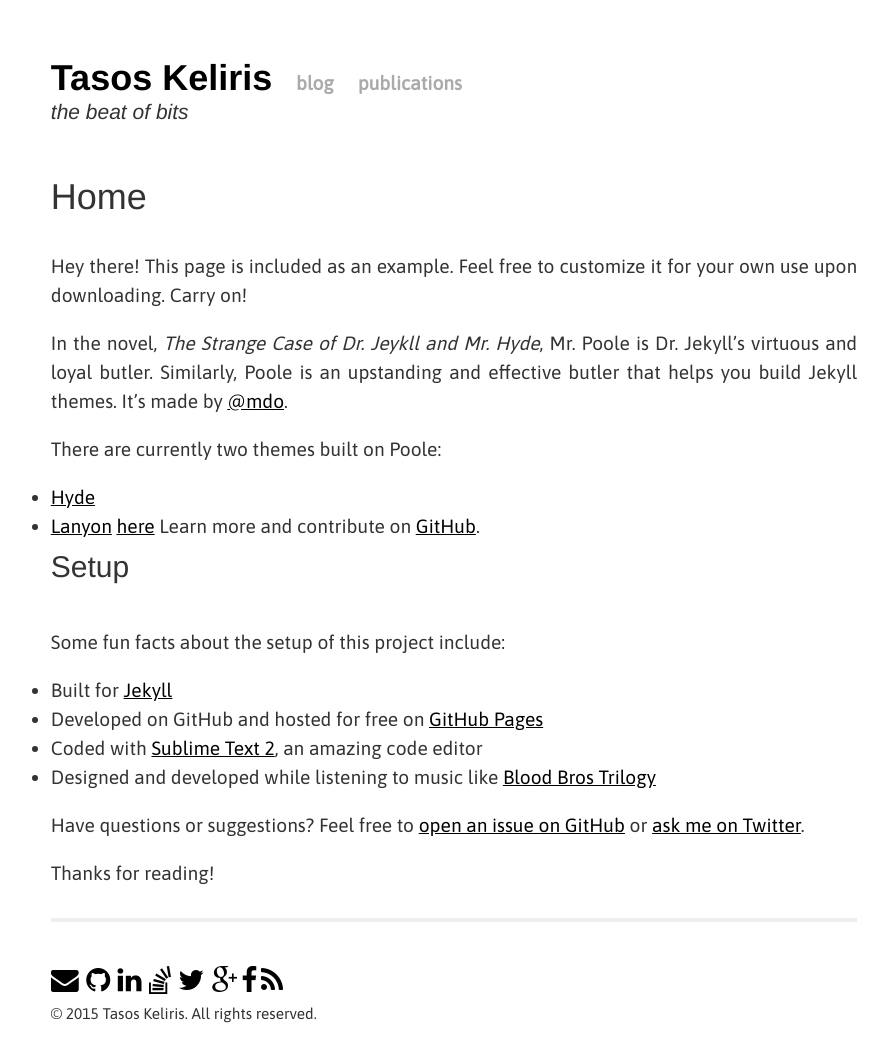
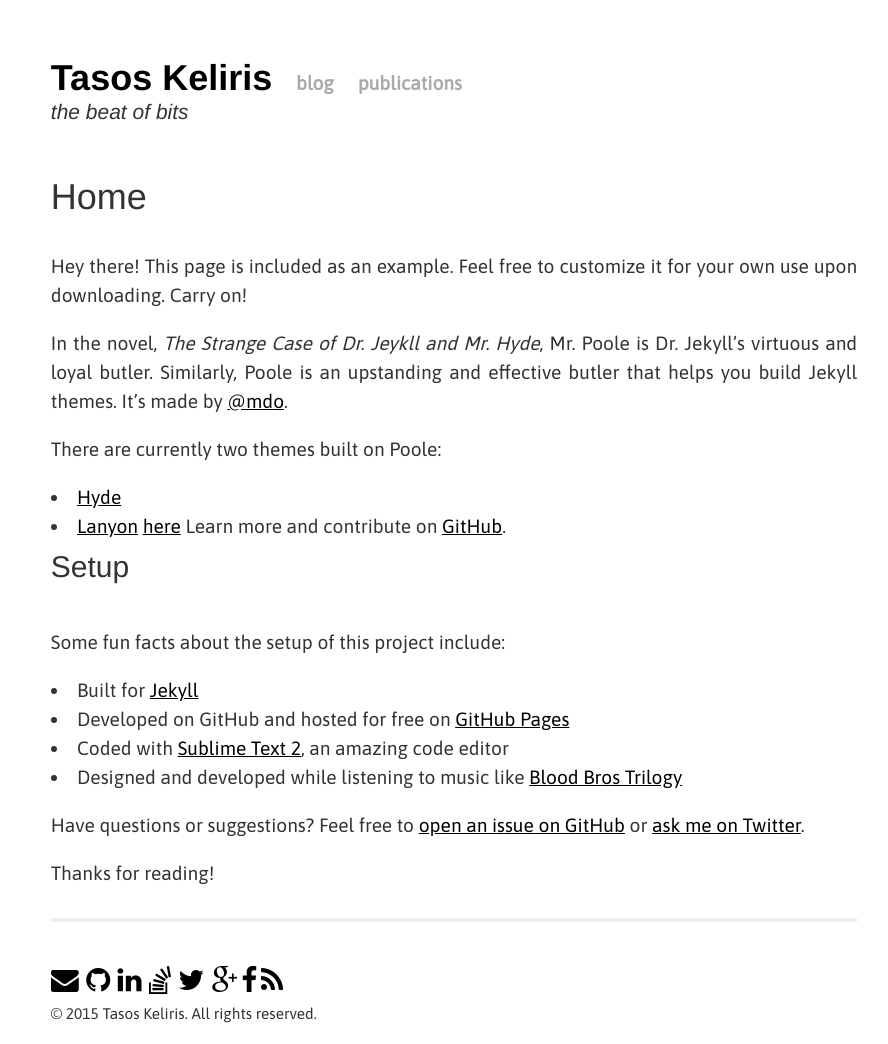
Before and after one commit to tkeliris/tkeliris.github.io, a Jekyll site: the page built from index.html, in a window 1280 px wide. Shown: the whole page, without its empty margins (186-1074 px from the left). Built offline with Jekyll 4.4.1, drawn with Linux system fonts in a browser that asks for light colours; Markdown is read by kramdown in place of the engine named in the settings.

Commit message:
List indentation fix

```diff
--- a/css/main.css
+++ b/css/main.css
@@ -42,13 +42,17 @@
   color: #888;
 }
 
+
+ul {
+  list-style-position: inside;
+}
 /*****************************************************************************/
 /*
 /* Home
 /*
 /*****************************************************************************/
 
-ul.posts {
+.posts {
   list-style-type: none;
   margin-bottom: 2em;
 }
@@ -57,7 +61,7 @@
   line-height: 1.75em;
 }
 
-ul.posts span {
+.posts span {
   color: #aaa;
   font-family: Monaco, "Courier New", monospace;
   font-size: 80%;
```
Also changed, not shown: 2 other files.
